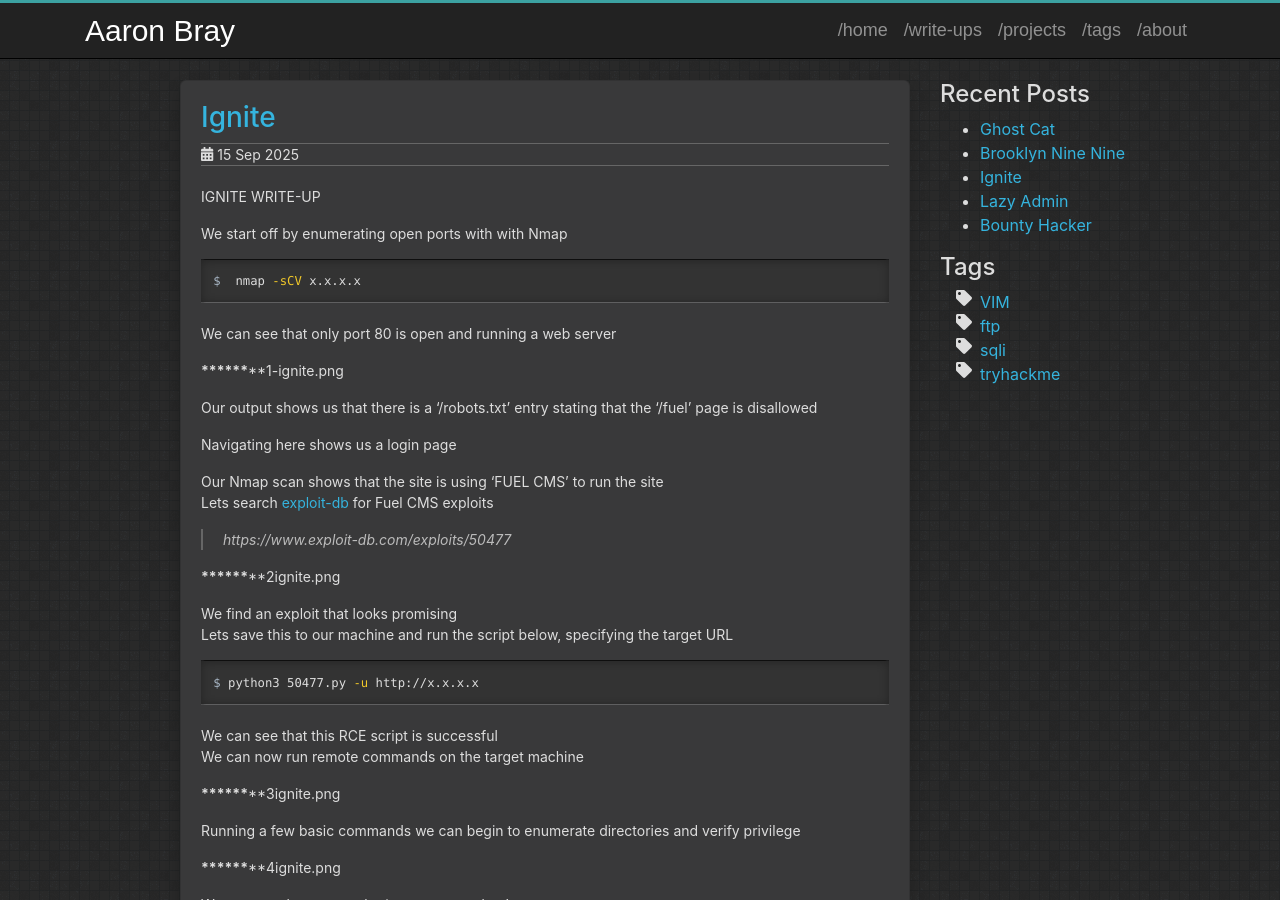
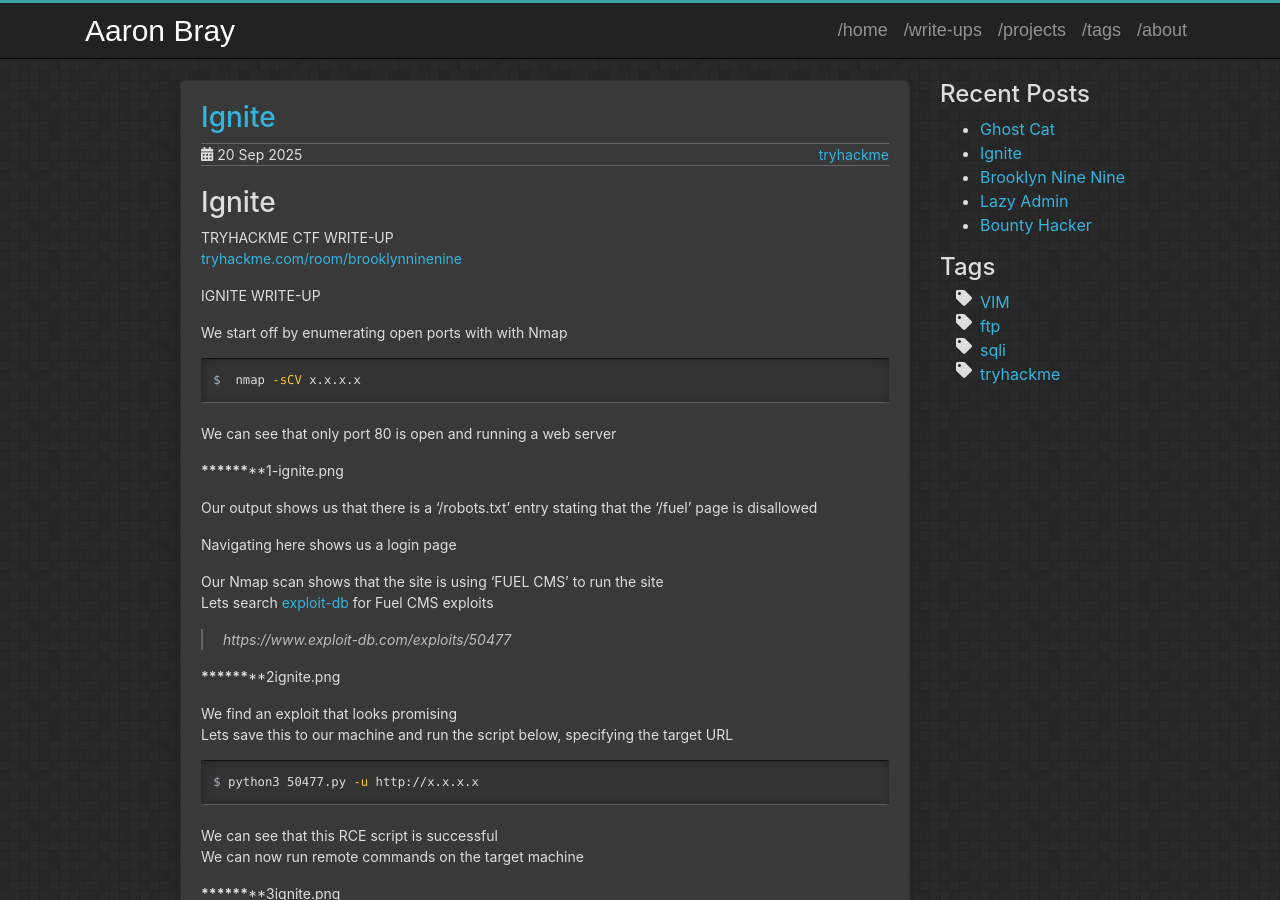
Before and after one commit to AaronBray/AaronBray.github.io, a Jekyll site: the page built from _posts/2025-09-15-Ignite.md, in a window 1280 px wide and 900 px high. Built offline with Jekyll 4.4.1, drawn with Linux system fonts in a browser that asks for light colours; our own code applies the rules of GitHub Pages for plain Markdown files.

Commit message:
Update 2025-09-15-Ignite.md

```diff
--- a/_posts/2025-09-15-Ignite.md
+++ b/_posts/2025-09-15-Ignite.md
@@ -1,3 +1,18 @@
+---
+layout: post
+title: Ignite
+date:   2025-09-20 11:07
+description: TryHackMe Ignite CTF Write-Up
+tags: tryhackme
+comments: false
+---
+
+# Ignite
+TRYHACKME CTF WRITE-UP
+[tryhackme.com/room/brooklynninenine](https://tryhackme.com/room/brooklynninenine)
+
+
+
 IGNITE WRITE-UP
 
 
```
